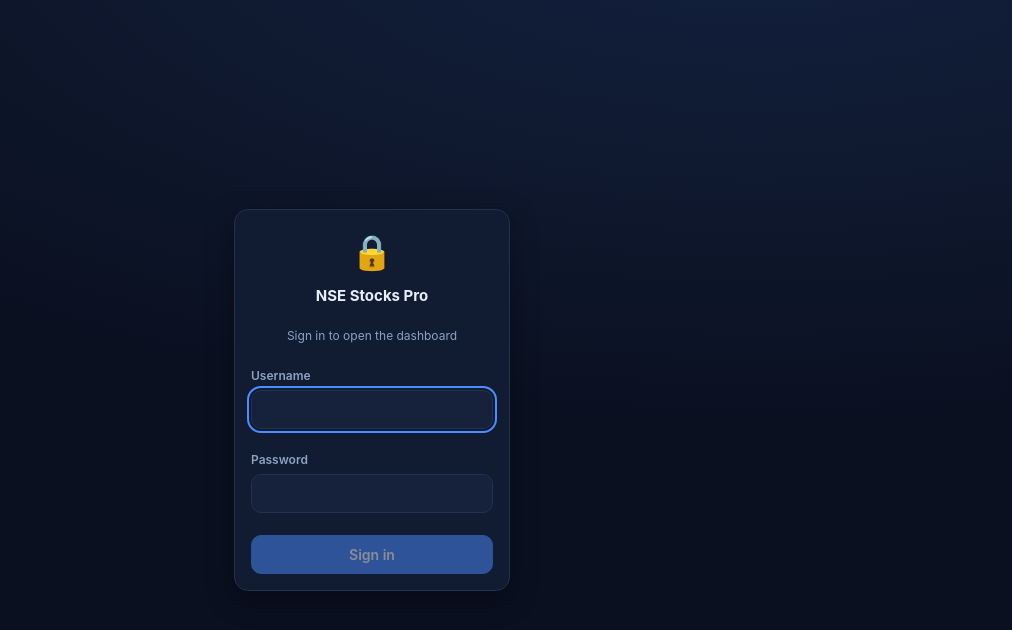
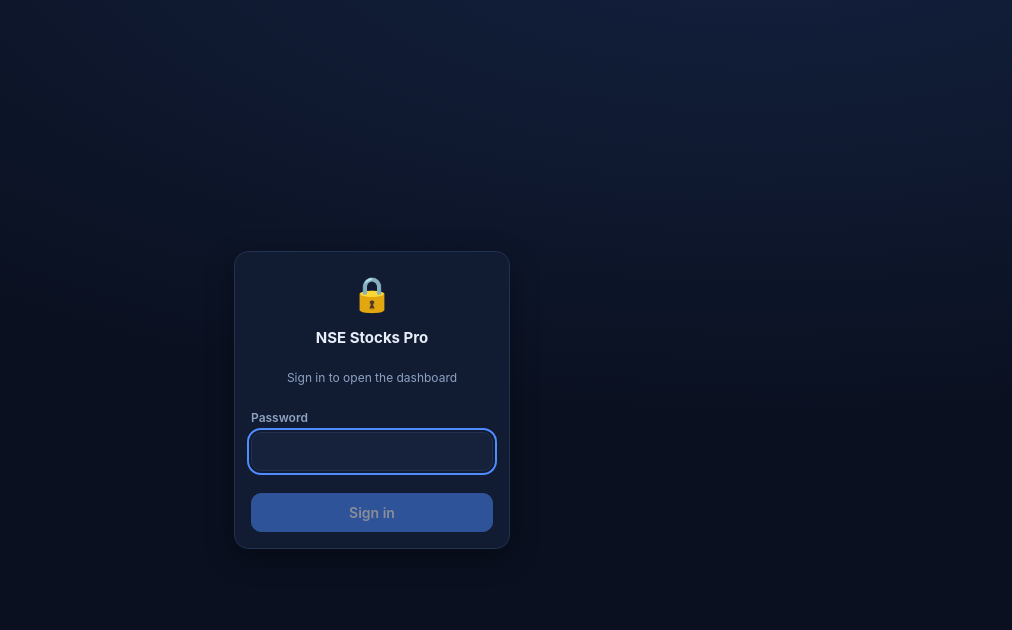
Before and after one commit to vishu5683/NSE-STOCK-MONITORING, a React (Vite) app: page / in a window 1280 px wide. Shown: the top 630 px of the page, without its empty margins (268-1280 px from the left). Built offline with nearby package versions, Linux system fonts and the light colour scheme.

Commit message:
Login asks for password only

```diff
--- a/src/components/LoginScreen.jsx
+++ b/src/components/LoginScreen.jsx
@@ -2,12 +2,11 @@ import React, { useState } from 'react';
 import { login, lockedFor } from '../lib/auth.js';
 
 export default function LoginScreen({ name, tagline, onDone }) {
-  const [user, setUser] = useState('');
   const [pw, setPw] = useState('');
   const [msg, setMsg] = useState('');
   const submit = (e) => {
     e.preventDefault();
-    const res = login(user, pw);
+    const res = login(pw);
     if (res.ok) onDone();
     else {
       setMsg(res.message);
@@ -21,15 +20,11 @@ export default function LoginScreen({ name, tagline, onDone }) {
         <h2>{name || 'Sign in'}</h2>
         <p className="muted small">{tagline || 'Sign in to continue.'}</p>
         <label className="field">
-          <span>Username</span>
-          <input className="input" value={user} onChange={(e) => setUser(e.target.value)} autoFocus autoComplete="username" disabled={lockedFor() > 0} />
-        </label>
-        <label className="field">
           <span>Password</span>
-          <input className="input" type="password" value={pw} onChange={(e) => setPw(e.target.value)} autoComplete="current-password" disabled={lockedFor() > 0} />
+          <input className="input" type="password" value={pw} onChange={(e) => setPw(e.target.value)} autoFocus autoComplete="current-password" disabled={lockedFor() > 0} />
         </label>
         {msg && <p className="error" role="alert">{msg}</p>}
-        <button className="btn primary block" type="submit" disabled={!user || !pw}>
+        <button className="btn primary block" type="submit" disabled={!pw}>
           Sign in
         </button>
       </form>
--- a/src/lib/auth.js
+++ b/src/lib/auth.js
@@ -6,7 +6,6 @@
 // private client data behind it. For real protection add a backend (e.g. Vercel serverless function
 // or Cloudflare Access) in front of the site.
 
-const ADMIN_USER = 'ADMIN';
 const ADMIN_PASSWORD = 'Vishu@4321';
 const SESSION_KEY = 'nsestocks.admin';
 const LOCK_KEY = 'nsestocks.lock';
@@ -41,11 +40,11 @@ export function lockedFor() {
   return 0;
 }
 
-export function login(username, password) {
+export function login(password) {
   const wait = lockedFor();
   if (wait > 0) return { ok: false, message: `Too many attempts. Try again in ${wait}s.` };
 
-  if (String(username).trim().toLowerCase() === ADMIN_USER.toLowerCase() && password === ADMIN_PASSWORD) {
+  if (password === ADMIN_PASSWORD) {
     write(SESSION_KEY, '1');
     write(LOCK_KEY, null);
     return { ok: true };
@@ -61,7 +60,7 @@ export function login(username, password) {
     return { ok: false, message: 'Too many attempts. Locked for 30 seconds.' };
   }
   write(LOCK_KEY, JSON.stringify({ tries }));
-  return { ok: false, message: `Wrong username or password. ${MAX_TRIES - tries} tries left.` };
+  return { ok: false, message: `Wrong password. ${MAX_TRIES - tries} tries left.` };
 }
 
 export function logout() {
```
Also changed, not shown: 2 other files (tests, documents, lock files or other folders).
